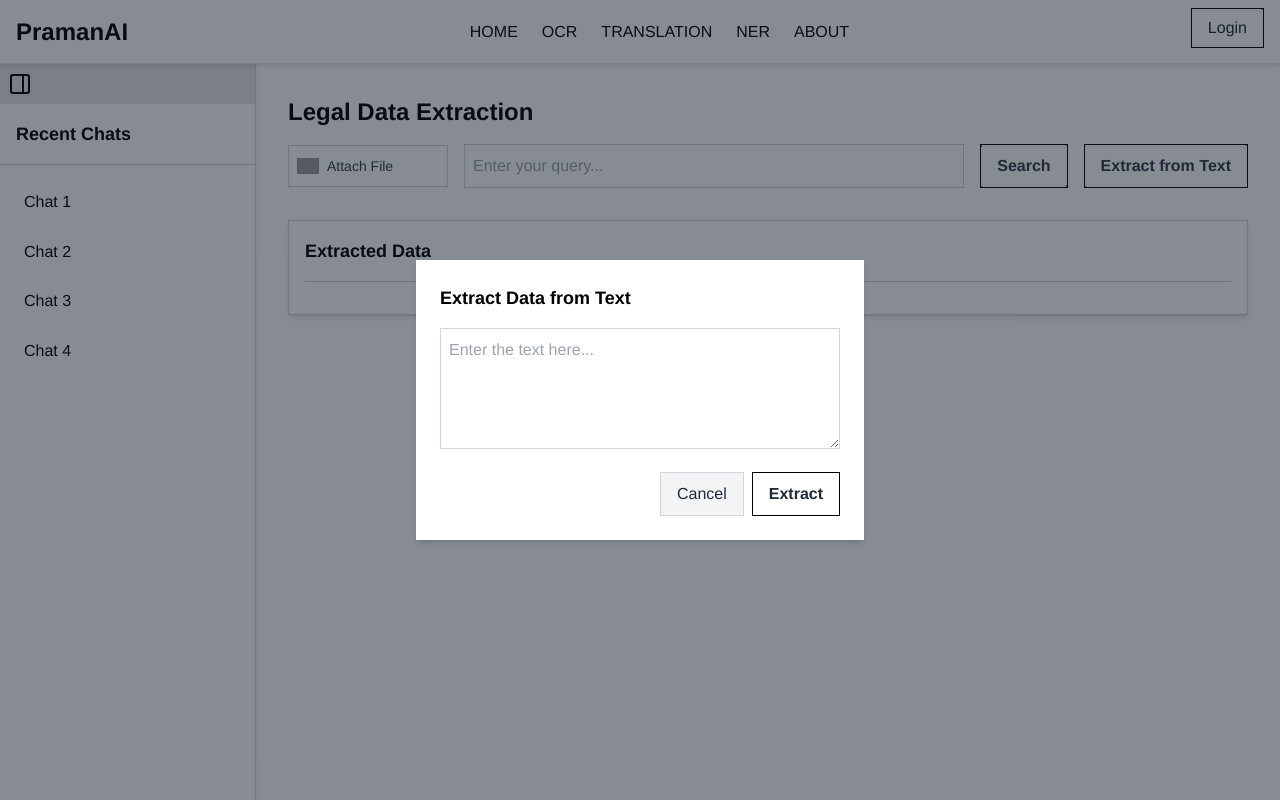
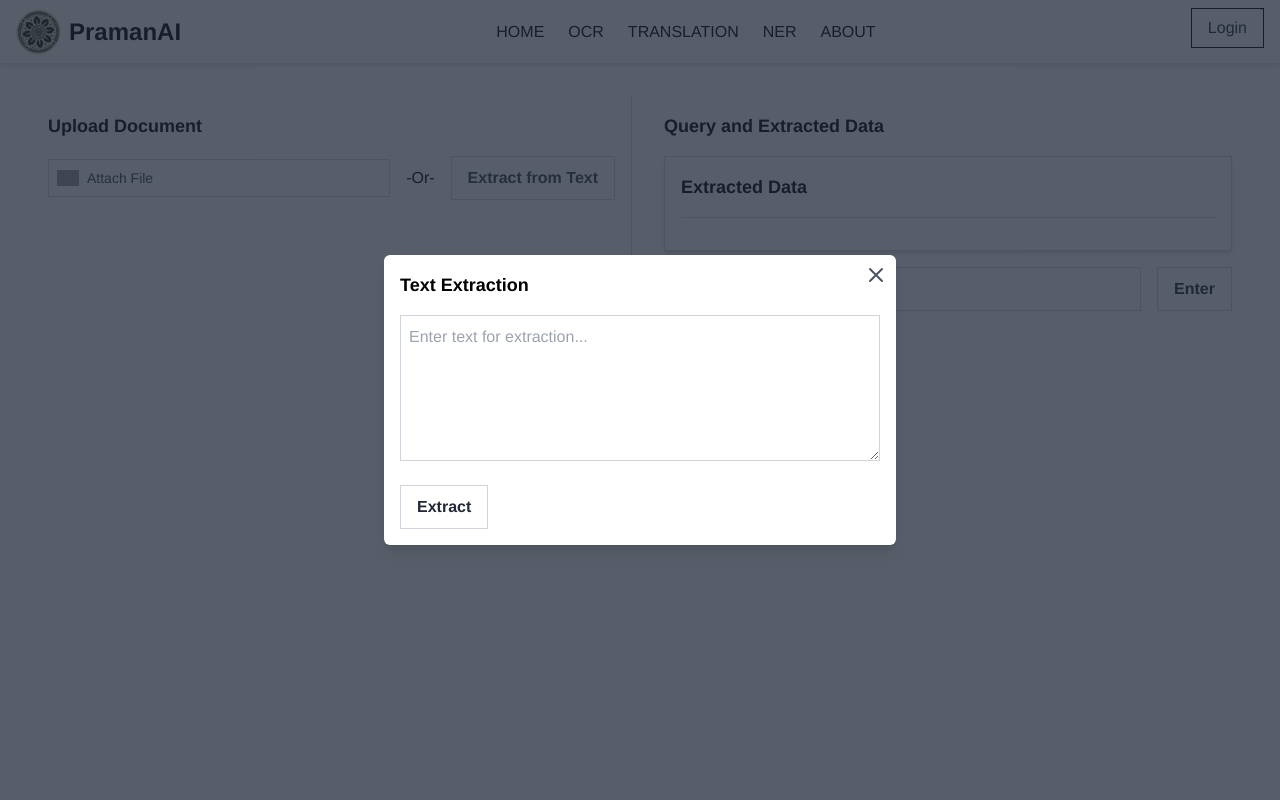
Before and after one commit to Mkaif-Qureshi/PramanAI, a Next.js app: page /main in a window 1280 px wide. Both pictures are taken after a click on the button "Extract from Text". Shown: the top 800 px of the page. Built offline with nearby package versions, Linux system fonts and the light colour scheme; grey boxes are pictures that could not be loaded.

Commit message:
logo image added , and structure changed of the main page

```diff
--- a/src/app/components/Header.css
+++ b/src/app/components/Header.css
@@ -34,3 +34,17 @@
     box-shadow: 0 2px 4px rgba(0, 0, 0, 0.1); /* Optional: Add shadow when scrolled */
     transform: translateY(0); /* Move header back into view */
 }
+
+@keyframes rotate {
+    0% {
+        transform: rotate(0deg);
+    }
+    100% {
+        transform: rotate(360deg);
+    }
+}
+
+.rotate-animation {
+    animation: rotate 10s linear infinite; /* Adjust time for slower or faster rotation */
+    transition: transform 0.2s; /* Smooth transition for stopping */
+}
--- a/src/app/components/Header.js
+++ b/src/app/components/Header.js
@@ -1,10 +1,11 @@
-"use client"
-import { useEffect, useState } from 'react';
-import Link from 'next/link';
-import './Header.css';
+"use client";
+import { useEffect, useState } from "react";
+import Link from "next/link";
+import "./Header.css";
+import Image from "next/image";
 
 export default function Header() {
-    const [scrollDirection, setScrollDirection] = useState('scrolled-up');
+    const [scrollDirection, setScrollDirection] = useState("scrolled-up");
     const [lastScrollY, setLastScrollY] = useState(0);
     const [scrollTimeout, setScrollTimeout] = useState(null);
 
@@ -15,28 +16,42 @@
             }
 
             const currentScrollY = window.scrollY;
-            const scrollDirection = currentScrollY > lastScrollY ? 'scrolled-down' : 'scrolled-up';
+            const scrollDirection =
+                currentScrollY > lastScrollY ? "scrolled-down" : "scrolled-up";
             setScrollDirection(scrollDirection);
 
             setLastScrollY(currentScrollY);
 
-            // Set a timeout to add a slight delay before changing state
             const timeout = setTimeout(() => {
-                setScrollDirection(currentScrollY > lastScrollY ? 'scrolled-down' : 'scrolled-up');
+                setScrollDirection(
+                    currentScrollY > lastScrollY ? "scrolled-down" : "scrolled-up"
+                );
             }, 100); // Adjust this value for the delay you prefer
 
             setScrollTimeout(timeout);
         };
 
-        window.addEventListener('scroll', handleScroll);
-        return () => window.removeEventListener('scroll', handleScroll);
+        window.addEventListener("scroll", handleScroll);
+        return () => window.removeEventListener("scroll", handleScroll);
     }, [lastScrollY, scrollTimeout]);
 
     return (
-        <header className={`bg-white flex flex-wrap md:flex-nowrap justify-between items-center py-2 px-4 shadow-sm border-b ${scrollDirection}`}>
-            <div className="logo font-bold text-xl md:text-2xl mb-2 md:mb-0">
+        <header
+            className={`bg-white flex flex-wrap md:flex-nowrap justify-between items-center py-2 px-4 shadow-sm border-b ${scrollDirection}`}
+        >
+
+            <div className="logo font-bold text-xl md:text-2xl mb-2 md:mb-0 flex items-center">
+                <Image
+                    src="/images/pramanai_logo.svg" // Replace with the actual path to your logo image
+                    alt="PramanAI Logo"
+                    width={45}
+                    height={45}
+                    className="rounded-full object-fit mr-2 rotate-animation" // Add the rotate-animation class
+                />
                 <Link href="/">PramanAI</Link>
             </div>
+
+
             <nav className="flex flex-wrap gap-4 md:gap-6 mb-2 md:mb-0 text-md">
                 <Link href="/" className="nav-item">
                     HOME
--- a/src/app/main/page.jsx
+++ b/src/app/main/page.jsx
@@ -3,7 +3,7 @@
 import { useRouter } from 'next/navigation';
 import RecentChats from '../components/RecentChats';
 import Image from 'next/image';
-import "./styles.css"
+import "./styles.css";
 
 const MainPage = () => {
     const [document, setDocument] = useState(null);
@@ -11,6 +11,9 @@
     const [searchQuery, setSearchQuery] = useState('');
     const [textInput, setTextInput] = useState('');
     const [isModalOpen, setIsModalOpen] = useState(false);
+    const [uploading, setUploading] = useState(false); // State for tracking upload progress
+    const [uploadProgress, setUploadProgress] = useState(0); // State for tracking progress percentage
+    const [loading, setLoading] = useState(false); // State for tracking text extraction loading
     const router = useRouter();
 
     const handleFileUpload = async (event) => {
@@ -18,19 +21,33 @@
         const formData = new FormData();
         formData.append('file', file);
 
+        setUploading(true); // Start upload progress
+        setUploadProgress(0);
+
         try {
             const response = await fetch('http://localhost:5000/api/ocr', {
                 method: 'POST',
                 body: formData,
+                // Use a function to handle upload progress
+                onUploadProgress: (event) => {
+                    if (event.lengthComputable) {
+                        const progress = Math.round((event.loaded / event.total) * 100);
+                        setUploadProgress(progress);
+                    }
+                }
             });
             const data = await response.json();
             if (response.ok) {
                 setExtractedData([data.text]);
+                setDocument(file);
+                setUploadProgress(100); // Upload complete
             } else {
                 console.error(data.error);
             }
         } catch (error) {
             console.error('Error:', error);
+        } finally {
+            setUploading(false); // End upload progress
         }
     };
 
@@ -47,6 +64,9 @@
     };
 
     const handleTextExtraction = async () => {
+        setLoading(true); // Start text extraction loading
+
+        try {
             const response = await fetch('http://localhost:5000/api/ner', {
                 method: 'POST',
                 headers: {
@@ -61,58 +81,62 @@
             } else {
                 console.error(data.error);
             }
+        } catch (error) {
+            console.error('Error:', error);
+        } finally {
+            setLoading(false); // End text extraction loading
+        }
     };
 
+
     const entityColors = {
-        "B-CASE_NUMBER": "#FFDDC1", // Light Orange
-        "B-COURT": "#CFE2F3", // Light Blue
-        "B-DATE": "#E6E6FA", // Lavender
-        "B-GPE": "#C1E1C1", // Light Green
-        "B-JUDGE": "#FFB6C1", // Light Pink
-        "B-ORG": "#C1C1FF", // Light Purple
-        "B-OTHER_PERSON": "#FFD700", // Gold
-        "B-PETITIONER": "#FF6347", // Tomato
-        "B-PRECEDENT": "#E0FFFF", // Light Cyan
-        "B-PROVISION": "#E6B0AA", // Light Coral
-        "B-RESPONDENT": "#F5F5DC", // Beige
-        "B-STATUTE": "#D3D3D3", // Light Gray
-        "B-WITNESS": "#DFFF00", // Lemon
-        "I-CASE_NUMBER": "#FFDDC1", // Light Orange
-        "I-COURT": "#CFE2F3", // Light Blue
-        "I-DATE": "#E6E6FA", // Lavender
-        "I-GPE": "#C1E1C1", // Light Green
-        "I-JUDGE": "#FFB6C1", // Light Pink
-        "I-ORG": "#C1C1FF", // Light Purple
-        "I-OTHER_PERSON": "#FFD700", // Gold
-        "I-PETITIONER": "#FF6347", // Tomato
-        "I-PRECEDENT": "#E0FFFF", // Light Cyan
-        "I-PROVISION": "#E6B0AA", // Light Coral
-        "I-RESPONDENT": "#F5F5DC", // Beige
-        "I-STATUTE": "#D3D3D3", // Light Gray
-        "I-WITNESS": "#DFFF00", // Lemon
-        "O": "#FFFFFF" // White for non-entities
+        "B-CASE_NUMBER": "#FFDDC1",
+        "B-COURT": "#CFE2F3",
+        "B-DATE": "#E6E6FA",
+        "B-GPE": "#C1E1C1",
+        "B-JUDGE": "#FFB6C1",
+        "B-ORG": "#C1C1FF",
+        "B-OTHER_PERSON": "#FFD700",
+        "B-PETITIONER": "#FF6347",
+        "B-PRECEDENT": "#E0FFFF",
+        "B-PROVISION": "#E6B0AA",
+        "B-RESPONDENT": "#F5F5DC",
+        "B-STATUTE": "#D3D3D3",
+        "B-WITNESS": "#DFFF00",
+        "I-CASE_NUMBER": "#FFDDC1",
+        "I-COURT": "#CFE2F3",
+        "I-DATE": "#E6E6FA",
+        "I-GPE": "#C1E1C1",
+        "I-JUDGE": "#FFB6C1",
+        "I-ORG": "#C1C1FF",
+        "I-OTHER_PERSON": "#FFD700",
+        "I-PETITIONER": "#FF6347",
+        "I-PRECEDENT": "#E0FFFF",
+        "I-PROVISION": "#E6B0AA",
+        "I-RESPONDENT": "#F5F5DC",
+        "I-STATUTE": "#D3D3D3",
+        "I-WITNESS": "#DFFF00",
+        "O": "#FFFFFF"
     };
 
 
     return (
         <div className="flex min-h-screen bg-light-gray">
-            {/* Recent Chats slider */}
-            <RecentChats />
-
             {/* Main content area */}
-            <main className="flex-grow p-4 sm:p-8">
-                <section className="mb-8">
-                    <h1 className="text-xl sm:text-2xl font-bold mb-4">Legal Data Extraction</h1>
-                    <div className="flex flex-col sm:flex-row sm:items-center space-y-4 sm:space-y-0 sm:space-x-4">
-                        {/* Attach file box */}
-                        <label className="flex items-center border p-2 w-full sm:w-1/6 border-gray-300 cursor-pointer text-center hover:border-black transition-colors duration-300 flex-shrink-0 py-[0.6rem]">
+            <main className="flex-grow p-4 sm:p-8 overflow-x-auto">
+                <div className="flex flex-col sm:flex-row gap-4">
+                    {/* Left Section: Upload and Display */}
+                    <section className="w-full sm:w-1/2 p-4 bg-white border-r border-gray-300">
+                        <h2 className="text-lg font-bold mb-4">Upload Document</h2>
+                        <div className='flex items-center space-x-4'>
+                            <label className="flex items-center border p-2 flex-grow border-gray-300 cursor-pointer text-center">
                                 <input
                                     type="file"
                                     accept=".pdf, .docx, .txt"
                                     onChange={handleFileUpload}
                                     className="hidden"
                                 />
-                            <div className='flex items-center space-x-2 justify-center'>
+                                <div className="flex items-center space-x-2">
                                     <Image
                                         src="/icons/attach.svg"
                                         alt="Attach File"
@@ -123,82 +147,50 @@
                                 </div>
                             </label>
 
-                        {/* Query input box */}
-                        <input
-                            type="text"
-                            placeholder="Enter your query..."
-                            value={searchQuery}
-                            onChange={(e) => setSearchQuery(e.target.value)}
-                            className="border p-2 flex-grow border-gray-300 focus:outline-none focus:ring-1 focus:ring-black transition-all duration-300"
-                        />
+                            <span>-Or-</span>
 
-                        {/* Search button */}
-                        <button
-                            onClick={handleSearch}
-                            className="relative inline-block text-gray-800 px-4 py-2 border border-black overflow-hidden group bg-white font-semibold transition-all duration-300 hover:bg-black hover:text-white"
-                        >
-                            <span className="relative z-10">Search</span>
-                            {/* Left border */}
-                            <span className="absolute inset-0 border-t-2 border-black transform -translate-x-full transition-transform duration-300 group-hover:translate-x-0"></span>
-                            {/* Top border */}
-                            <span className="absolute inset-0 border-r-2 border-black transform -translate-y-full transition-transform duration-300 group-hover:translate-y-0"></span>
-                            {/* Right border */}
-                            <span className="absolute inset-0 border-b-2 border-black transform translate-x-full transition-transform duration-300 group-hover:-translate-x-0"></span>
-                            {/* Bottom border */}
-                            <span className="absolute inset-0 border-l-2 border-black transform translate-y-full transition-transform duration-300 group-hover:-translate-y-0"></span>
-                        </button>
-
-                        {/* Extract from text button */}
                             <button
                                 onClick={handleOpenModal}
-                            className="relative inline-block text-gray-800 px-4 py-2 border border-black overflow-hidden group bg-white font-semibold transition-all duration-300 hover:bg-black hover:text-white"
+                                className="inline-block text-gray-700 px-4 py-2 border border-gray-300 bg-white font-semibold"
                             >
-                            <span className="relative z-10">Extract from Text</span>
-                            {/* Left border */}
-                            <span className="absolute inset-0 border-t-2 border-black transform -translate-x-full transition-transform duration-300 group-hover:translate-x-0"></span>
-                            {/* Top border */}
-                            <span className="absolute inset-0 border-r-2 border-black transform -translate-y-full transition-transform duration-300 group-hover:translate-y-0"></span>
-                            {/* Right border */}
-                            <span className="absolute inset-0 border-b-2 border-black transform translate-x-full transition-transform duration-300 group-hover:-translate-x-0"></span>
-                            {/* Bottom border */}
-                            <span className="absolute inset-0 border-l-2 border-black transform translate-y-full transition-transform duration-300 group-hover:-translate-y-0"></span>
+                                <span className="relative">Extract from Text</span>
                             </button>
                         </div>
 
-                    {/* Modal for text extraction */}
-                    {isModalOpen && (
-                        <div className="fixed inset-0 flex items-center justify-center bg-gray-900 bg-opacity-50">
-                            <div className="bg-white p-6 shadow-md w-full max-w-md">
-                                <h2 className="text-lg font-semibold mb-4">Extract Data from Text</h2>
-                                <textarea
-                                    value={textInput}
-                                    onChange={(e) => setTextInput(e.target.value)}
-                                    rows="4"
-                                    className="border p-2 w-full border-gray-300 focus:outline-none focus:ring-1 focus:ring-black transition-all duration-300"
-                                    placeholder="Enter the text here..."
+                        {/* Display Upload Progress */}
+                        {uploading && (
+                            <div className="mt-4">
+                                <p className="text-sm font-semibold text-gray-700 mb-2">Uploading: {uploadProgress}%</p>
+                                <div className="bg-gray-200 rounded-full h-2">
+                                    <div
+                                        className="bg-blue-500 h-2 rounded-full"
+                                        style={{ width: `${uploadProgress}%` }}
                                     />
-                                <div className="mt-4 flex justify-end space-x-2">
-                                    <button
-                                        onClick={handleCloseModal}
-                                        className="px-4 py-2 border border-gray-300  bg-gray-100 text-gray-800 hover:bg-gray-200 transition-colors duration-300"
-                                    >
-                                        Cancel
-                                    </button>
-                                    <button
-                                        onClick={handleTextExtraction}
-                                        className="px-4 py-2 border border-black bg-white text-gray-800 font-semibold hover:bg-black hover:text-white transition-all duration-300"
-                                    >
-                                        Extract
-                                    </button>
-                                </div>
                                 </div>
                             </div>
                         )}
 
-                    <div className="bg-white p-4 shadow-md mt-8 border border-gray-300">
+                        {/* Display Uploaded File */}
+                        <div className="mt-4">
+                            {document && (
+                                <div>
+                                    <p className="text-sm font-semibold text-gray-700 mb-2">File uploaded: {document.name}</p>
+                                    <div className="border border-gray-300 overflow-x-auto">
+                                        <embed src={URL.createObjectURL(document)} width="100%" height="500px" type="application/pdf" />
+                                    </div>
+                                </div>
+                            )}
+                        </div>
+                    </section>
+
+                    {/* Right Section: Output and Query */}
+                    <section className="w-full sm:w-1/2 p-4 bg-white">
+                        <h2 className="text-lg font-bold mb-4">Query and Extracted Data</h2>
+                        {/* Extracted Data */}
+                        <div className="bg-white p-4 shadow-md border border-gray-300 overflow-x-auto">
                             <h2 className="text-lg font-semibold mb-4">Extracted Data</h2>
                             <hr className="border-gray-300 mb-4" />
-                        <div className="relative">
+                            <div className="relative flex flex-wrap gap-2">
                                 {extractedData.map((item, index) => (
                                     <span
                                         key={index}
@@ -221,7 +213,72 @@
                                 ))}
                             </div>
                         </div>
+
+                        <div className="flex space-x-4 my-4">
+                            {/* Query input box */}
+                            <input
+                                type="text"
+                                placeholder="Enter your query..."
+                                value={searchQuery}
+                                onChange={(e) => setSearchQuery(e.target.value)}
+                                className="border p-2 flex-grow border-gray-300 focus:ring-1 focus:ring-black"
+                            />
+
+                            {/* Search button */}
+                            <button
+                                onClick={handleSearch}
+                                className="inline-block text-gray-800 px-4 py-2 border border-gray-300 bg-white font-semibold"
+                            >
+                                <span className="relative">Enter</span>
+                            </button>
+                        </div>
                     </section>
+                </div>
+
+                {/* Modal for text extraction */}
+                {isModalOpen && (
+                    <div className="fixed inset-0 bg-gray-800 bg-opacity-75 flex items-center justify-center">
+                        <div className="relative bg-white p-4 rounded-md shadow-lg w-full max-w-lg">
+                            {/* Close Icon */}
+                            <button
+                                onClick={handleCloseModal}
+                                className="absolute top-2 right-2 text-gray-600 hover:text-gray-800"
+                                aria-label="Close"
+                            >
+                                <svg
+                                    xmlns="http://www.w3.org/2000/svg"
+                                    className="h-6 w-6"
+                                    viewBox="0 0 24 24"
+                                    fill="none"
+                                    stroke="currentColor"
+                                    strokeWidth="2"
+                                    strokeLinecap="round"
+                                    strokeLinejoin="round"
+                                >
+                                    <path d="M6 18L18 6M6 6l12 12" />
+                                </svg>
+                            </button>
+
+                            <h2 className="text-lg font-bold mb-4">Text Extraction</h2>
+                            <textarea
+                                value={textInput}
+                                onChange={(e) => setTextInput(e.target.value)}
+                                placeholder="Enter text for extraction..."
+                                rows="5"
+                                className="border border-gray-300 p-2 w-full mb-4"
+                            />
+                            <div className="flex justify-between">
+                                <button
+                                    onClick={handleTextExtraction}
+                                    className="inline-block text-gray-800 px-4 py-2 border border-gray-300 bg-white font-semibold"
+                                >
+                                    {loading ? 'Processing...' : 'Extract'}
+                                </button>
+                            </div>
+                        </div>
+                    </div>
+                )}
+
             </main>
         </div>
     );
--- a/src/app/ocr/page.jsx
+++ b/src/app/ocr/page.jsx
@@ -165,7 +165,6 @@
                             </div>
                         )}
 
-
                         {error && <div className="text-red-600">{error}</div>}
                     </div>
 
--- a/src/app/page.js
+++ b/src/app/page.js
@@ -42,7 +42,7 @@
                         { src: '/images/translator.jpg', alt: 'Superior Translation Accuracy', title: 'Superior Translation Accuracy', description: 'Achieve higher translation accuracy with AI models specially designed for Indian languages.' },
                         { src: '/images/data.jpg', alt: 'Data-Driven Insights', title: 'Data-Driven Insights', description: 'Extract actionable insights from complex data to support informed decision-making and strategic planning.' }
                     ].map((benefit, index) => (
-                        <div key={index} className="benefit bg-white p-6 rounded-lg shadow-lg hover:shadow-xl transition-shadow duration-300 text-center">
+                        <div key={index} className="benefit bg-white p-6 shadow-md hover:shadow-xl transition-shadow duration-300 text-center ">
                             <img src={benefit.src} alt={benefit.alt} className="mx-auto mb-4 w-150 " />
                             <h3 className="text-xl font-semibold text-gray-900 mb-2">{benefit.title}</h3>
                             <p className="text-gray-600">{benefit.description}</p>
```
Also changed, not shown: src/app/components/Footer.js (+42 -39 lines), public/Images/pramanai_logo.svg (added). Lines whose indentation alone changed are shown as unchanged.
